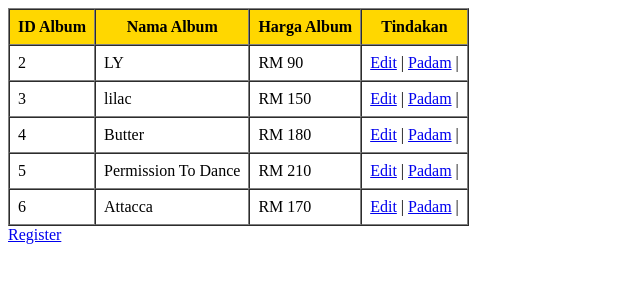
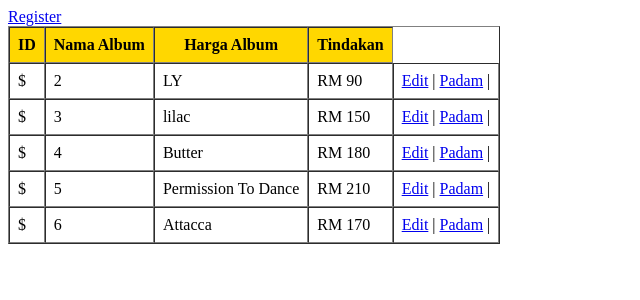
Before and after one commit to ika9/dfp50193CRUD, a PHP site: page / in a window 1280 px wide. Shown: the top 300 px of the page, without its empty margins (0-640 px from the left). Run offline with PHP 8.4, Linux system fonts and the light colour scheme; data comes from the database, SQL or seed files in the repository.

Commit message:
CRUD
CRUD

```diff
--- a/index.php
+++ b/index.php
@@ -13,9 +13,10 @@
 </head>
 
 <body>
+<a href="register.php">Register</a>
     <table border="1" cellpadding="8" cellspacing="0">
         <tr bgcolor="#ffd700">
-            <th>ID Album</th>
+            <th>ID</th>
             <th>Nama Album</th>
             <th>Harga Album</th>
             <th>Tindakan</th>
@@ -27,6 +28,7 @@
             while ($row = $result->fetch_object()) {
         ?>
                 <tr>
+                    <td>$
                     <td><?php echo $row->id_album; ?></td>
                     <td><?php echo $row->nama_album; ?></td>
                     <td>RM <?php echo $row->harga_album; ?></td>
@@ -42,7 +44,7 @@
         }
         ?>
     </table>
-    <a href="register.php">Register</a>
+
 </body>
 
 </html>
--- a/register.php
+++ b/register.php
@@ -9,7 +9,7 @@
 <body>
 </table <fieldset>
     <legend>Register Form</legend>
-    <form name="frmRegister" method="post" action="simpan.php">
+    <form name="frmRegister" method="post" action="simpan.php" >
 
         <p>
             <label for="albumname">Album Name: </label>
```
